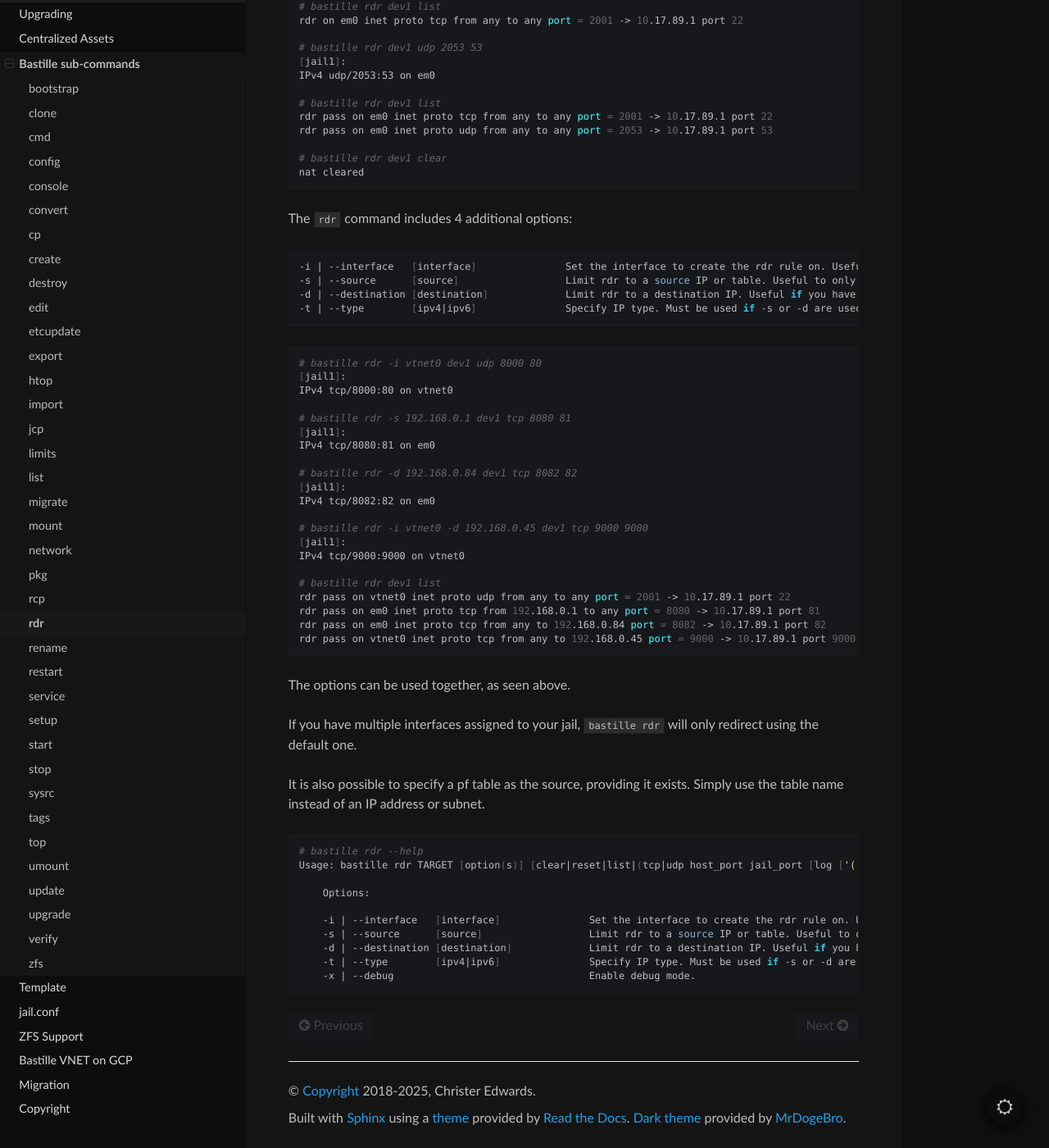
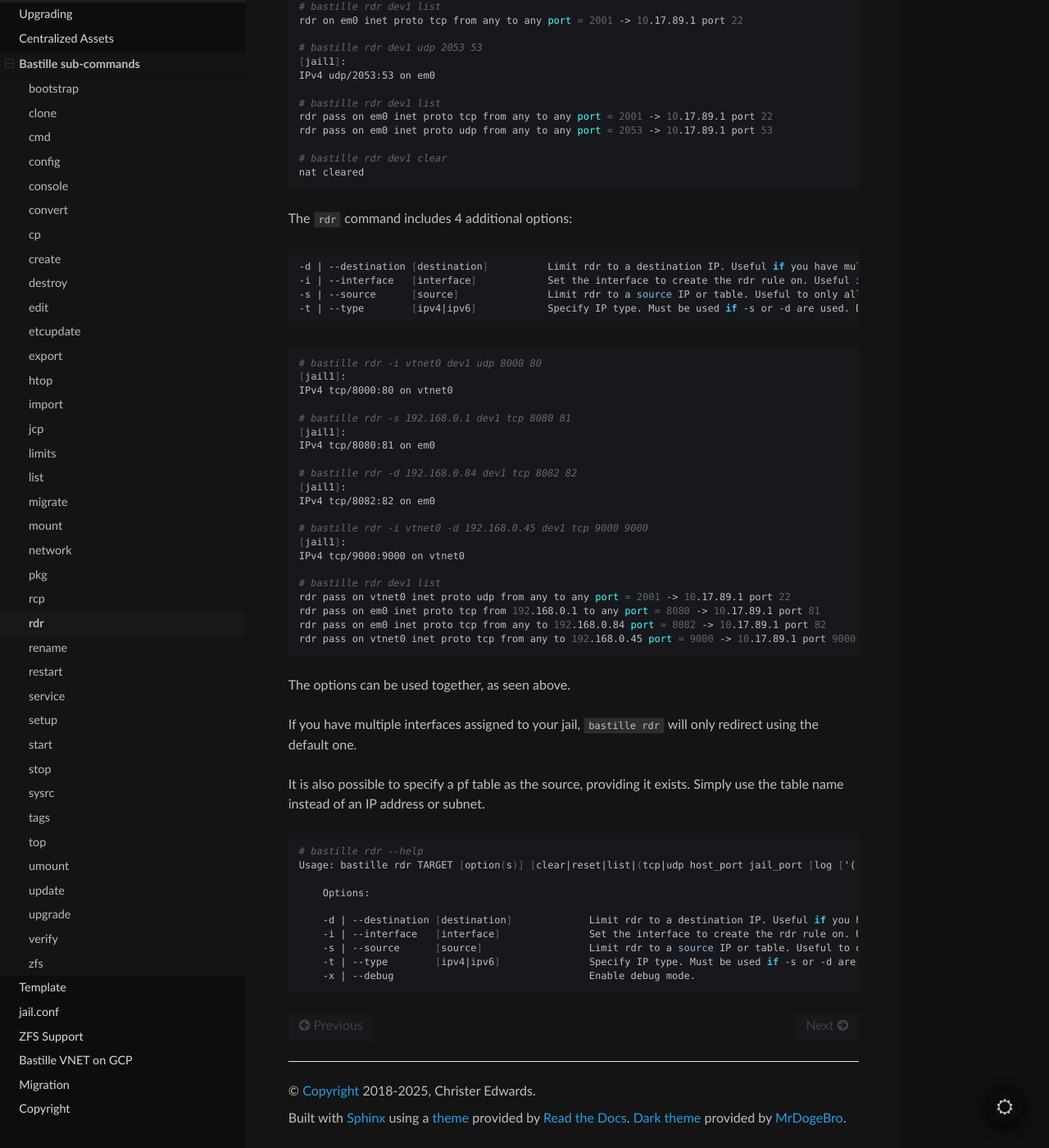
Before and after one commit to BastilleBSD/bastille, a Sphinx documentation site: the page built from docs/chapters/subcommands/rdr.rst, in a window 1280 px wide and 1400 px high, scrolled down 435 px. Shown: the whole window at 82% size. Built offline with Sphinx 7.4.7 and the Read the Docs theme 3.1.0, drawn with Linux system fonts in a browser that asks for light colours.

Commit message:
docs: rdr: fix help message

```diff
--- a/docs/chapters/subcommands/rdr.rst
+++ b/docs/chapters/subcommands/rdr.rst
@@ -34,10 +34,10 @@ The ``rdr`` command includes 4 additional options:
 
 .. code-block:: shell
 
-    -i | --interface   [interface]               Set the interface to create the rdr rule on. Useful if you have multiple interfaces.
-    -s | --source      [source]                  Limit rdr to a source IP or table. Useful to only allow access from certain sources.
-    -d | --destination [destination]             Limit rdr to a destination IP. Useful if you have multiple IPs on one interface.
-    -t | --type        [ipv4|ipv6]               Specify IP type. Must be used if -s or -d are used. Defaults to both.
+    -d | --destination [destination]          Limit rdr to a destination IP. Useful if you have multiple IPs on one interface.
+    -i | --interface   [interface]            Set the interface to create the rdr rule on. Useful if you have multiple interfaces.
+    -s | --source      [source]               Limit rdr to a source IP or table. Useful to only allow access from certain sources.
+    -t | --type        [ipv4|ipv6]            Specify IP type. Must be used if -s or -d are used. Defaults to both.
 
 .. code-block:: shell
 
@@ -78,8 +78,8 @@ name instead of an IP address or subnet.
 
       Options:
 
+      -d | --destination [destination]             Limit rdr to a destination IP. Useful if you have multiple IPs on one interface.
       -i | --interface   [interface]               Set the interface to create the rdr rule on. Useful if you have multiple interfaces.
       -s | --source      [source]                  Limit rdr to a source IP or table. Useful to only allow access from certain sources.
-      -d | --destination [destination]             Limit rdr to a destination IP. Useful if you have multiple IPs on one interface.
       -t | --type        [ipv4|ipv6]               Specify IP type. Must be used if -s or -d are used. Defaults to both.
       -x | --debug                                 Enable debug mode.
```
